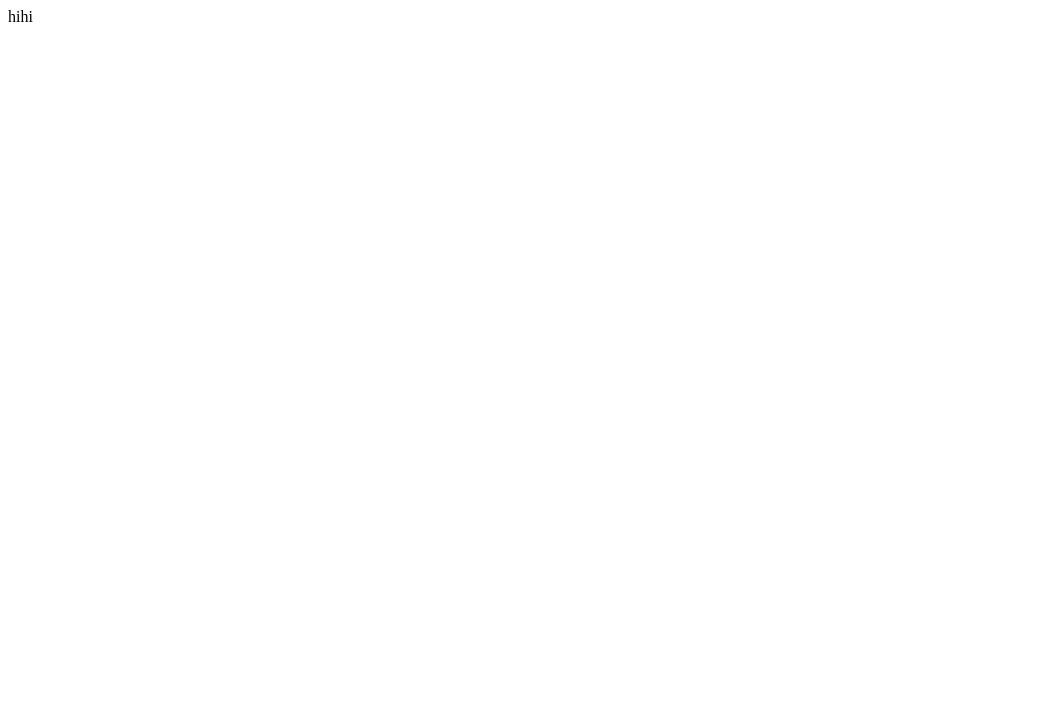
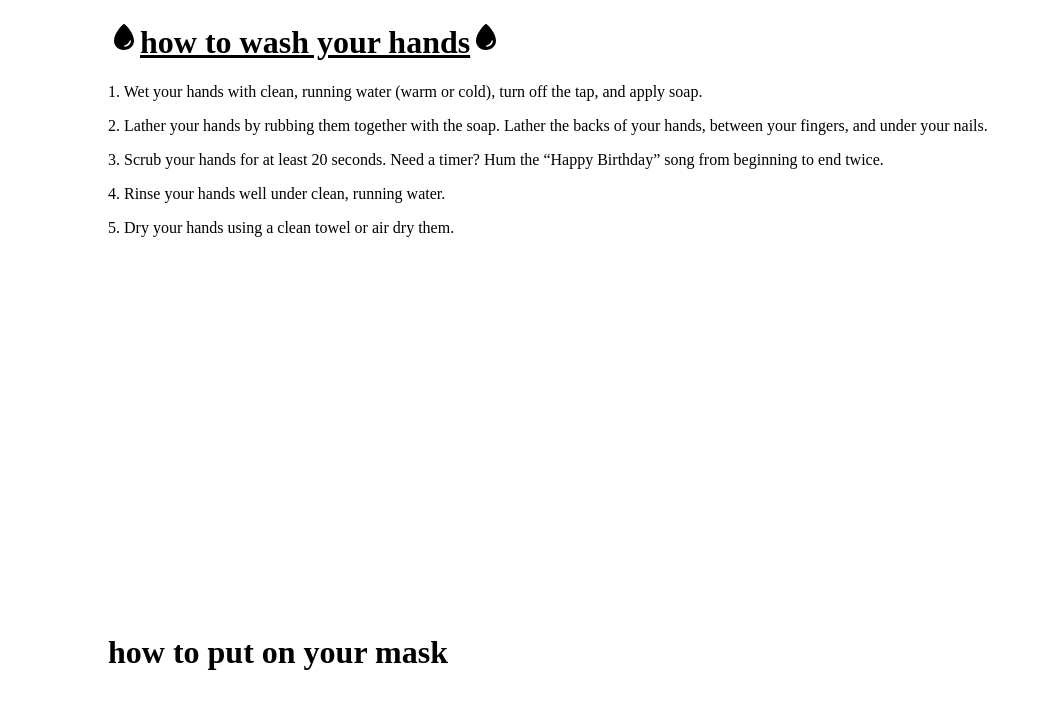
Before and after one commit to boblamceo/coronavirus-info, a Next.js app: page /howTo in a window 1280 px wide. Shown: the top 708 px of the page, without its empty margins (0-1042 px from the left). Built offline with nearby package versions, Linux system fonts and the light colour scheme.

Commit message:
fill howTo with necessary stuff

```diff
--- a/package.json
+++ b/package.json
@@ -13,7 +13,10 @@
     "moment": "^2.26.0",
     "next": "9.4.2",
     "react": "16.13.1",
-    "react-dom": "16.13.1"
+    "react-dom": "16.13.1",
+    "react-helmet": "^6.0.0",
+    "react-icons": "^3.10.0",
+    "react-player": "^2.1.0"
   },
   "devDependencies": {
     "@types/node": "^14.0.5",
--- a/pages/howTo.tsx
+++ b/pages/howTo.tsx
@@ -1,7 +1,43 @@
-import * as React from 'react';
+import React from 'react';
+import Helmet from 'react-helmet';
+import ReactPlayer from 'react-player';
+import { IoIosWater } from 'react-icons/io';
 
 const howTo: React.SFC<{}> = () => {
-    return <div>hihi</div>;
+    return (
+        <div style={{ marginLeft: 100 }}>
+        {' '}
+        <Helmet>
+            <title>lol</title>
+        </Helmet>
+        <u>
+            <h1>
+                <IoIosWater />how to wash your hands<IoIosWater />
+            </h1>
+        </u>
+        <p>1. Wet your hands with clean, running water (warm or cold), turn off the tap, and apply soap.</p>
+        <p>
+            2. Lather your hands by rubbing them together with the soap. Lather the backs of your hands, between
+            your fingers, and under your nails.
+        </p>
+        <p>
+            3. Scrub your hands for at least 20 seconds. Need a timer? Hum the “Happy Birthday” song from
+            beginning to end twice.
+        </p>
+        <p>4. Rinse your hands well under clean, running water.</p>
+        <p>5. Dry your hands using a clean towel or air dry them.</p>
+        <ReactPlayer
+            url="https://www.youtube.com/watch?time_continue=2&v=d914EnpU4Fo&feature=emb_title"
+            style={{ height: 100, width: 100 }}
+        />
+        <h1>how to put on your mask</h1>
+        <ReactPlayer
+            url="https://www.youtube.com/watch?v=syia4GYjC3k&feature=youtu.be"
+            style={{ height: 100, width: 100 }}
+            alt="sorry there is no sound"
+        />
+    </div>
+    )
 };
 
 export default howTo;
```
Also changed, not shown: 1 other file (tests, documents, lock files or other folders).
